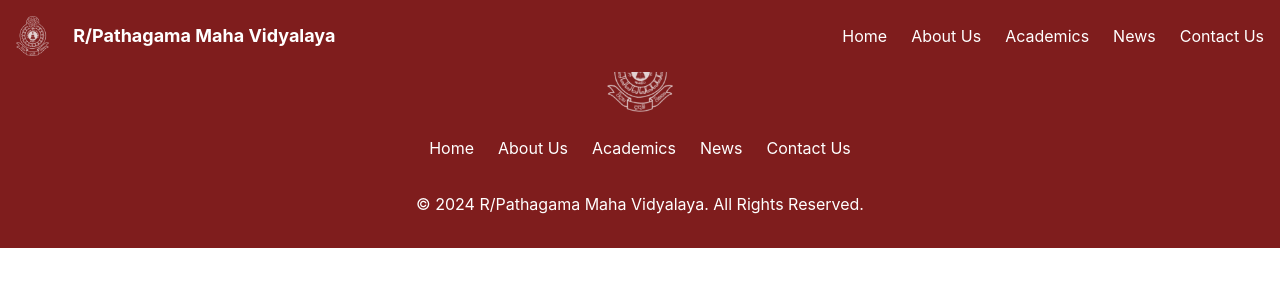
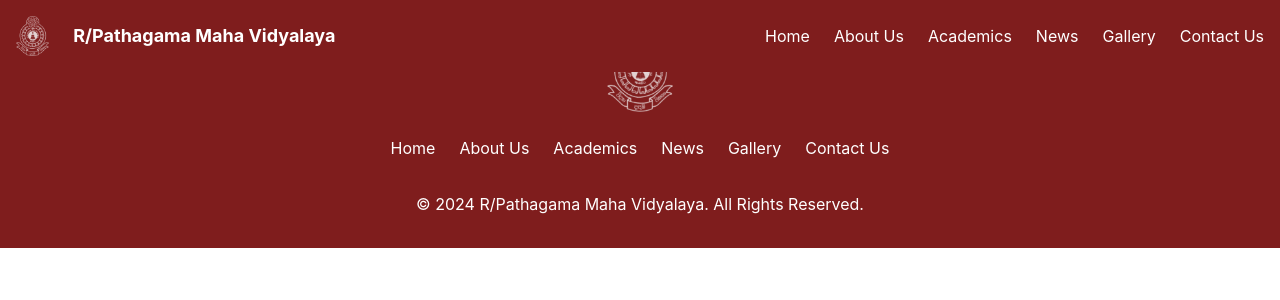
Before and after one commit to SachindaBandara/R-Pathagama-Maha-Vidyalaya, a React (Vite) app in the folder Frontend/: page /gallery in a window 1280 px wide. Shown: the top 300 px of the page. Built offline with nearby package versions, Linux system fonts and the light colour scheme.

Commit message:
created image gallery component

```diff
--- a/Frontend/src/App.jsx
+++ b/Frontend/src/App.jsx
@@ -7,6 +7,7 @@
 import Academics from './components/Academics';
 import News from './components/News';
 import ContactUs from './components/ContactUs';
+import Gallery from './components/Gallery';
 
 const App = () => {
   return (
@@ -17,7 +18,9 @@
         <Route path='/about' element={<About />} />
         <Route path='/academics' element={<Academics />} />
         <Route path='/news' element={<News />} />
+        <Route path='/gallery' element={<Gallery />} />
         <Route path='/contact' element={<ContactUs />} />
+
       </Routes>
       <Footer />
     </BrowserRouter>
--- a/Frontend/src/components/Footer.jsx
+++ b/Frontend/src/components/Footer.jsx
@@ -49,6 +49,14 @@
               </li>
               <li>
                 <a
+                  href="/gallery"
+                  className="hover:text-yellow-500 transition duration-200"
+                >
+                  Gallery
+                </a>
+              </li>
+              <li>
+                <a
                   href="/contact"
                   className="hover:text-yellow-500 transition duration-200"
                 >
--- /dev/null
+++ b/Frontend/src/components/Gallery.jsx
@@ -0,0 +1,11 @@
+import 'react'
+
+const Gallery = () => {
+  return (
+    <div>
+
+    </div>
+  )
+}
+
+export default Gallery
--- a/Frontend/src/components/Header.jsx
+++ b/Frontend/src/components/Header.jsx
@@ -31,7 +31,9 @@
               <li><Link to="/about" className="hover:text-yellow-500">About Us</Link></li>
               <li><Link to="/academics" className="hover:text-yellow-500">Academics</Link></li>
               <li><Link to="/news" className="hover:text-yellow-500">News</Link></li>
+              <li><Link to="/gallery" className="hover:text-yellow-500">Gallery</Link></li>
               <li><Link to="/contact" className="hover:text-yellow-500">Contact Us</Link></li>
+
             </ul>
 
             {/* Mobile Menu Button */}
```
